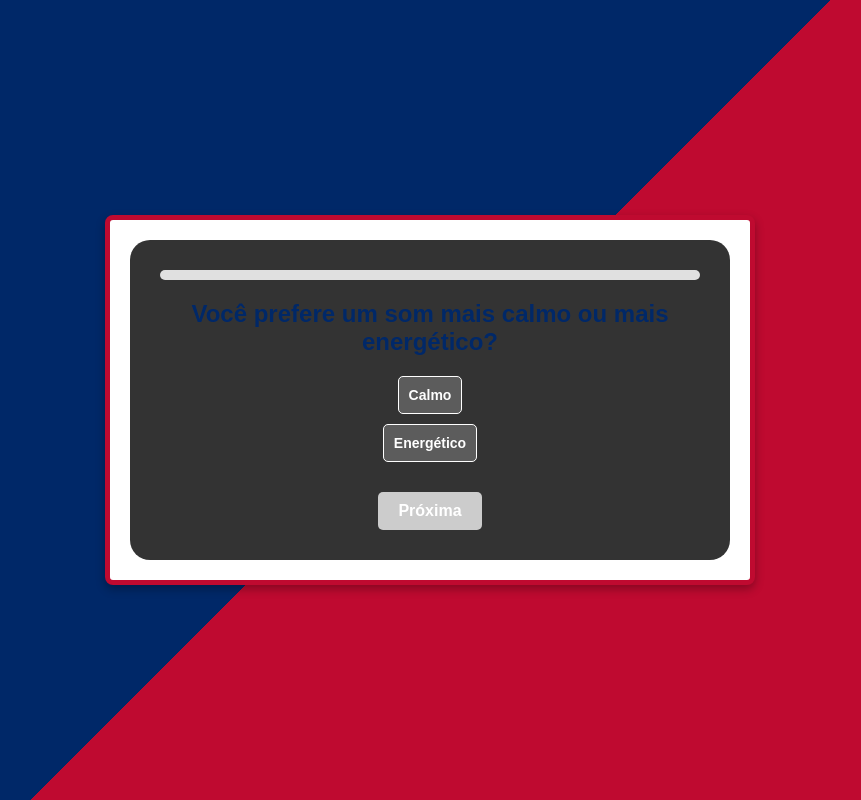
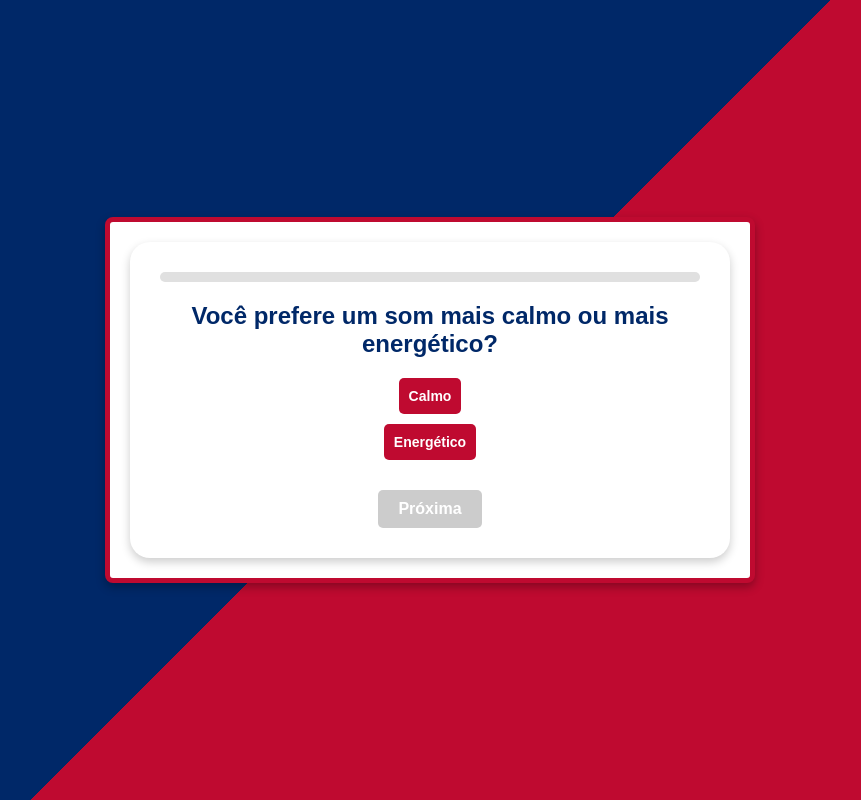
Before and after one commit to EvyDsf/TesteInstrumentos, a plain HTML site: page index.html in a window 1280 px wide. Both pictures are taken after a click on the button "Começar Teste". Shown: the whole page, without its empty margins (210-1071 px from the left). Drawn offline with Linux system fonts and the light colour scheme.

Commit message:
Ajustado o painel para fundo branco com bordas e sombras, melhorando a legibilidade

```diff
--- a/style.css
+++ b/style.css
@@ -24,14 +24,13 @@ body {
 
 .card {
   display: none;
-  background: rgba(0, 0, 0, 0.8); /* Fundo preto translúcido */
-  backdrop-filter: blur(10px); /* Efeito de desfoque */
+  background: #ffffff; /* Fundo branco */
   border-radius: 20px;
   padding: 30px;
-  box-shadow: 0 0 20px rgba(255, 255, 255, 0.2); /* Brilho ao redor */
+  box-shadow: 0 4px 10px rgba(0, 0, 0, 0.2); /* Sombra leve */
   text-align: center;
   animation: fadeIn 0.6s ease-in-out;
-  color: #ffffff; /* Texto branco */
+  color: #002868; /* Azul escuro para o texto */
 }
 
 .card:not(.hidden) {
@@ -86,9 +85,9 @@ button:disabled {
 #answers button {
   display: block;
   margin: 10px auto;
-  background-color: rgba(255, 255, 255, 0.2); /* Fundo branco translúcido */
-  color: #ffffff; /* Texto branco */
-  border: 1px solid #ffffff; /* Borda branca */
+  background-color: #bf0a30; /* Vermelho */
+  color: #ffffff; /* Branco */
+  border: none;
   padding: 10px;
   border-radius: 5px;
   font-size: 14px;
@@ -97,7 +96,7 @@ button:disabled {
 }
 
 #answers button:hover {
-  background-color: rgba(255, 255, 255, 0.4); /* Fundo mais claro ao passar o mouse */
+  background-color: #a50e27; /* Vermelho mais escuro */
   transform: scale(1.05); /* Leve aumento ao passar o mouse */
 }
 
```
